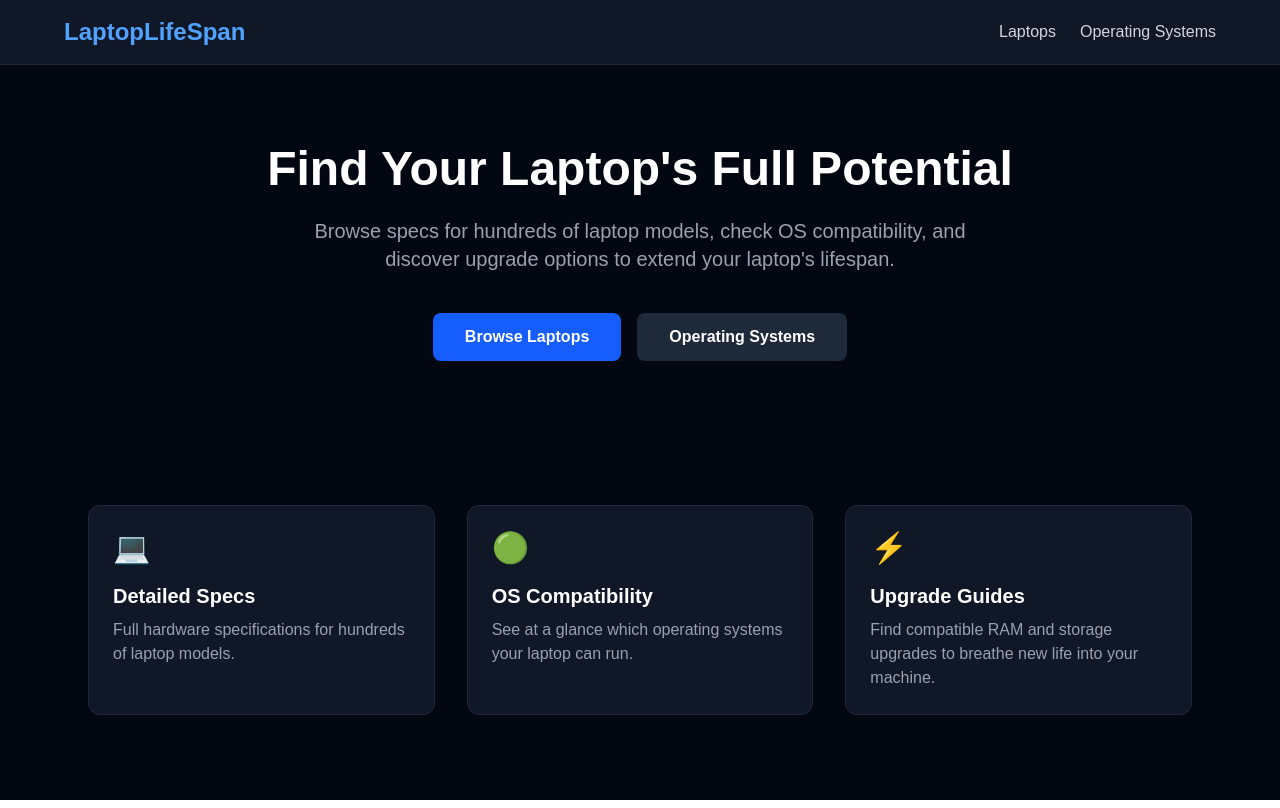
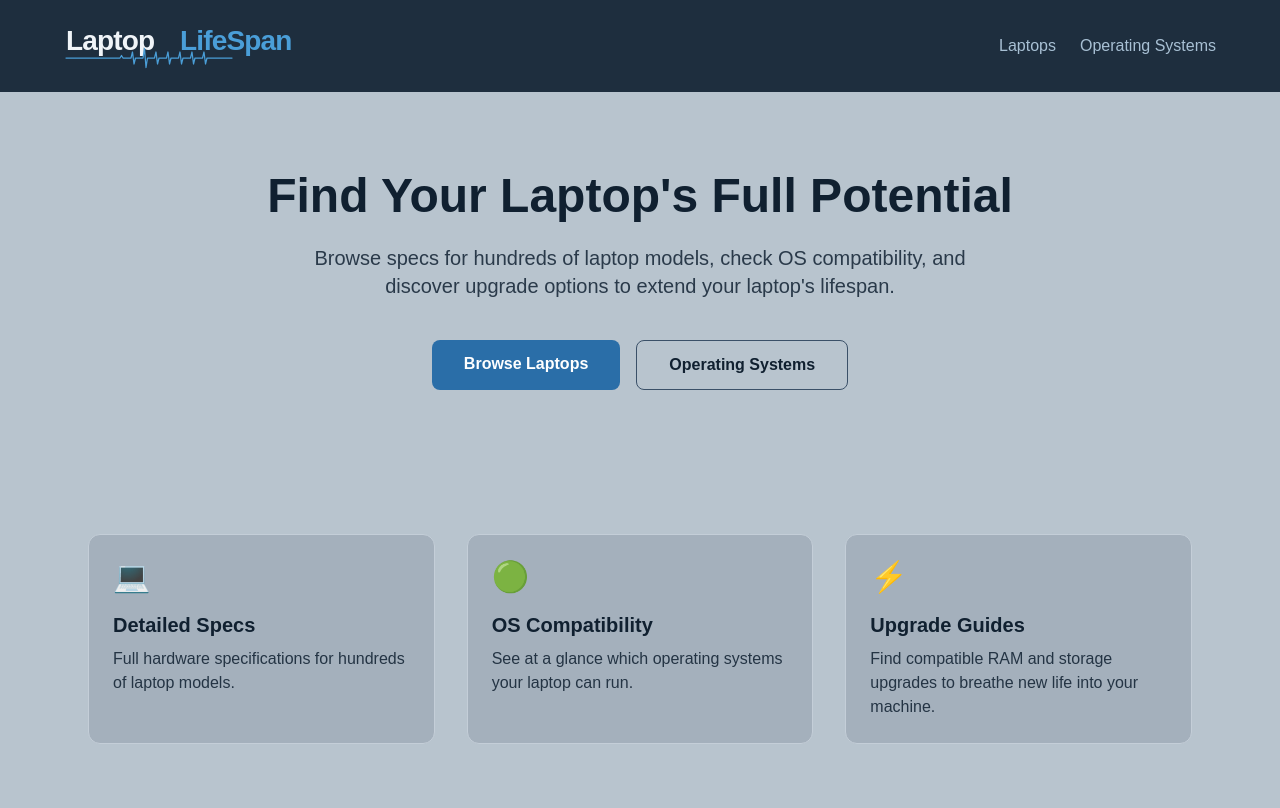
Before and after one commit to laptoplifespan/laptopdb, a Next.js app: page / in a window 1280 px wide. Built offline with nearby package versions, Linux system fonts and the light colour scheme.

Commit message:
apply mist palette and logo across all pages

```diff
--- a/app/laptops/[slug]/page.js
+++ b/app/laptops/[slug]/page.js
@@ -1,7 +1,10 @@
 import Link from 'next/link'
+import Image from 'next/image'
 import { supabase } from '@/lib/supabase'
 import { notFound } from 'next/navigation'
+
 export const dynamic = 'force-dynamic'
+
 export default async function LaptopPage({ params }) {
   const { slug } = await params
 
@@ -24,11 +27,13 @@ export default async function LaptopPage({ params }) {
     .order('name', { ascending: true })
 
   return (
-    <main className="min-h-screen bg-gray-950 text-white">
-      <header className="bg-gray-900 border-b border-gray-800 px-6 py-4">
+    <main style={{backgroundColor: '#B8C4CE'}} className="min-h-screen">
+      <header style={{backgroundColor: '#1E2E3E'}} className="px-6 py-4">
         <div className="max-w-6xl mx-auto flex items-center justify-between">
-          <Link href="/" className="text-2xl font-bold text-blue-400">LaptopLifeSpan</Link>
-          <nav className="flex gap-6 text-gray-300">
+          <Link href="/">
+            <Image src="/laptoplifespan-logo.svg" alt="LaptopLifeSpan" width={340} height={60} priority />
+          </Link>
+          <nav className="flex gap-6" style={{color: '#A8C0D4'}}>
             <Link href="/laptops" className="hover:text-white transition">Laptops</Link>
             <Link href="/os" className="hover:text-white transition">Operating Systems</Link>
           </nav>
@@ -36,7 +41,7 @@ export default async function LaptopPage({ params }) {
       </header>
 
       <div className="max-w-6xl mx-auto px-6 py-12">
-        <Link href="/laptops" className="text-blue-400 hover:text-blue-300 text-sm mb-6 inline-block">
+        <Link href="/laptops" style={{color: '#2A6EA8'}} className="hover:opacity-70 text-sm mb-6 inline-block">
           ← Back to all laptops
         </Link>
 
@@ -44,21 +49,21 @@ export default async function LaptopPage({ params }) {
 
           {/* Main specs */}
           <div className="flex-1">
-            <p className="text-blue-400 font-medium mb-1">{laptop.brand}</p>
-            <h1 className="text-4xl font-bold mb-8">{laptop.model}</h1>
+            <p style={{color: '#2A6EA8'}} className="font-medium mb-1">{laptop.brand}</p>
+            <h1 style={{color: '#102030'}} className="text-4xl font-bold mb-8">{laptop.model}</h1>
 
-            <div className="bg-gray-900 border border-gray-800 rounded-xl p-6">
-              <h2 className="text-xl font-semibold mb-4">Specifications</h2>
+            <div style={{backgroundColor: '#A4B0BC', border: '1px solid #C4CED8'}} className="rounded-xl p-6">
+              <h2 style={{color: '#102030'}} className="text-xl font-semibold mb-4">Specifications</h2>
               <table className="w-full text-sm">
-                <tbody className="divide-y divide-gray-800">
-                  {laptop.year && <tr><td className="py-3 text-gray-400 w-40">Year</td><td className="py-3">{laptop.year}</td></tr>}
-                  {laptop.cpu && <tr><td className="py-3 text-gray-400">CPU</td><td className="py-3">{laptop.cpu}</td></tr>}
-                  {laptop.ram_gb && <tr><td className="py-3 text-gray-400">RAM</td><td className="py-3">{laptop.ram_gb}GB</td></tr>}
-                  {laptop.max_ram_gb && <tr><td className="py-3 text-gray-400">Max RAM</td><td className="py-3">{laptop.max_ram_gb}GB</td></tr>}
-                  {laptop.storage && <tr><td className="py-3 text-gray-400">Storage</td><td className="py-3">{laptop.storage}</td></tr>}
-                  {laptop.gpu && <tr><td className="py-3 text-gray-400">GPU</td><td className="py-3">{laptop.gpu}</td></tr>}
-                  {laptop.display_inches && <tr><td className="py-3 text-gray-400">Display</td><td className="py-3">{laptop.display_inches}" {laptop.display_resolution}</td></tr>}
-                  {laptop.weight_kg && <tr><td className="py-3 text-gray-400">Weight</td><td className="py-3">{laptop.weight_kg}kg</td></tr>}
+                <tbody>
+                  {laptop.year && <tr style={{borderBottom: '1px solid #C4CED8'}}><td className="py-3 w-40" style={{color: '#2A3A4A'}}>Year</td><td className="py-3" style={{color: '#102030'}}>{laptop.year}</td></tr>}
+                  {laptop.cpu && <tr style={{borderBottom: '1px solid #C4CED8'}}><td className="py-3" style={{color: '#2A3A4A'}}>CPU</td><td className="py-3" style={{color: '#102030'}}>{laptop.cpu}</td></tr>}
+                  {laptop.ram_gb && <tr style={{borderBottom: '1px solid #C4CED8'}}><td className="py-3" style={{color: '#2A3A4A'}}>RAM</td><td className="py-3" style={{color: '#102030'}}>{laptop.ram_gb}GB</td></tr>}
+                  {laptop.max_ram_gb && <tr style={{borderBottom: '1px solid #C4CED8'}}><td className="py-3" style={{color: '#2A3A4A'}}>Max RAM</td><td className="py-3" style={{color: '#102030'}}>{laptop.max_ram_gb}GB</td></tr>}
+                  {laptop.storage && <tr style={{borderBottom: '1px solid #C4CED8'}}><td className="py-3" style={{color: '#2A3A4A'}}>Storage</td><td className="py-3" style={{color: '#102030'}}>{laptop.storage}</td></tr>}
+                  {laptop.gpu && <tr style={{borderBottom: '1px solid #C4CED8'}}><td className="py-3" style={{color: '#2A3A4A'}}>GPU</td><td className="py-3" style={{color: '#102030'}}>{laptop.gpu}</td></tr>}
+                  {laptop.display_inches && <tr style={{borderBottom: '1px solid #C4CED8'}}><td className="py-3" style={{color: '#2A3A4A'}}>Display</td><td className="py-3" style={{color: '#102030'}}>{laptop.display_inches}" {laptop.display_resolution}</td></tr>}
+                  {laptop.weight_kg && <tr><td className="py-3" style={{color: '#2A3A4A'}}>Weight</td><td className="py-3" style={{color: '#102030'}}>{laptop.weight_kg}kg</td></tr>}
                 </tbody>
               </table>
             </div>
@@ -66,8 +71,8 @@ export default async function LaptopPage({ params }) {
 
           {/* OS Compatibility Sidebar */}
           <div className="lg:w-72">
-            <div className="bg-gray-900 border border-gray-800 rounded-xl p-6 sticky top-6">
-              <h2 className="text-xl font-semibold mb-4">OS Compatibility</h2>
+            <div style={{backgroundColor: '#A4B0BC', border: '1px solid #C4CED8'}} className="rounded-xl p-6 sticky top-6">
+              <h2 style={{color: '#102030'}} className="text-xl font-semibold mb-4">OS Compatibility</h2>
               <div className="space-y-3">
                 {allOS?.map((os) => {
                   const compat = compatibilityData?.find(c => c.os_id === os.id)
@@ -77,22 +82,22 @@ export default async function LaptopPage({ params }) {
                   return (
                     <div key={os.id} className="flex items-center justify-between">
                       <div>
-                        <p className="text-sm font-medium">{os.name}</p>
-                        {os.version && <p className="text-xs text-gray-500">{os.version}</p>}
+                        <p style={{color: '#102030'}} className="text-sm font-medium">{os.name}</p>
+                        {os.version && <p style={{color: '#2A3A4A'}} className="text-xs">{os.version}</p>}
                       </div>
                       <div className={`w-3 h-3 rounded-full ${
-                        !hasData ? 'bg-gray-600' :
+                        !hasData ? 'bg-gray-400' :
                         isCompatible ? 'bg-green-500' : 'bg-red-500'
                       }`} />
                     </div>
                   )
                 })}
               </div>
-              <p className="text-xs text-gray-600 mt-4">
-  <span className="inline-block w-2 h-2 rounded-full bg-gray-600 mr-1"></span> Unknown &nbsp;
-  <span className="inline-block w-2 h-2 rounded-full bg-green-500 mr-1"></span> Compatible &nbsp;
-  <span className="inline-block w-2 h-2 rounded-full bg-red-500 mr-1"></span> Incompatible
-</p>
+              <div className="text-xs mt-4 flex gap-3" style={{color: '#2A3A4A'}}>
+                <span className="flex items-center gap-1"><span className="inline-block w-2 h-2 rounded-full bg-gray-400"></span> Unknown</span>
+                <span className="flex items-center gap-1"><span className="inline-block w-2 h-2 rounded-full bg-green-500"></span> Compatible</span>
+                <span className="flex items-center gap-1"><span className="inline-block w-2 h-2 rounded-full bg-red-500"></span> Incompatible</span>
+              </div>
             </div>
           </div>
 
--- a/app/laptops/page.js
+++ b/app/laptops/page.js
@@ -1,6 +1,9 @@
 import Link from 'next/link'
+import Image from 'next/image'
 import { supabase } from '@/lib/supabase'
+
 export const dynamic = 'force-dynamic'
+
 export default async function LaptopsPage() {
   const { data: laptops, error } = await supabase
     .from('laptops')
@@ -8,11 +11,13 @@ export default async function LaptopsPage() {
     .order('brand', { ascending: true })
 
   return (
-    <main className="min-h-screen bg-gray-950 text-white">
-      <header className="bg-gray-900 border-b border-gray-800 px-6 py-4">
+    <main style={{backgroundColor: '#B8C4CE'}} className="min-h-screen">
+      <header style={{backgroundColor: '#1E2E3E'}} className="px-6 py-4">
         <div className="max-w-6xl mx-auto flex items-center justify-between">
-          <Link href="/" className="text-2xl font-bold text-blue-400">LaptopLifeSpan</Link>
-          <nav className="flex gap-6 text-gray-300">
+          <Link href="/">
+            <Image src="/laptoplifespan-logo.svg" alt="LaptopLifeSpan" width={340} height={60} priority />
+          </Link>
+          <nav className="flex gap-6" style={{color: '#A8C0D4'}}>
             <Link href="/laptops" className="hover:text-white transition">Laptops</Link>
             <Link href="/os" className="hover:text-white transition">Operating Systems</Link>
           </nav>
@@ -20,12 +25,12 @@ export default async function LaptopsPage() {
       </header>
 
       <div className="max-w-6xl mx-auto px-6 py-12">
-        <h2 className="text-4xl font-bold mb-8">All Laptops</h2>
+        <h2 style={{color: '#102030'}} className="text-4xl font-bold mb-8">All Laptops</h2>
 
-        {error && <p className="text-red-400">Error loading laptops.</p>}
+        {error && <p className="text-red-600">Error loading laptops.</p>}
 
         {!error && laptops?.length === 0 && (
-          <p className="text-gray-400">No laptops in the database yet.</p>
+          <p style={{color: '#2A3A4A'}}>No laptops in the database yet.</p>
         )}
 
         <div className="grid grid-cols-1 md:grid-cols-2 lg:grid-cols-3 gap-6">
@@ -33,11 +38,12 @@ export default async function LaptopsPage() {
             <Link
               key={laptop.id}
               href={`/laptops/${laptop.slug}`}
-              className="bg-gray-900 border border-gray-800 rounded-xl p-6 hover:border-blue-500 transition"
+              className="rounded-xl p-6 transition hover:opacity-90"
+              style={{backgroundColor: '#A4B0BC', border: '1px solid #C4CED8'}}
             >
-              <p className="text-sm text-blue-400 font-medium mb-1">{laptop.brand}</p>
-              <h3 className="text-xl font-semibold mb-2">{laptop.model}</h3>
-              <div className="text-gray-400 text-sm space-y-1">
+              <p style={{color: '#2A6EA8'}} className="text-sm font-medium mb-1">{laptop.brand}</p>
+              <h3 style={{color: '#102030'}} className="text-xl font-semibold mb-2">{laptop.model}</h3>
+              <div className="text-sm space-y-1" style={{color: '#243444'}}>
                 {laptop.cpu && <p>CPU: {laptop.cpu}</p>}
                 {laptop.ram_gb && <p>RAM: {laptop.ram_gb}GB</p>}
                 {laptop.year && <p>Year: {laptop.year}</p>}
--- a/app/page.js
+++ b/app/page.js
@@ -1,13 +1,16 @@
 import Link from 'next/link'
+import Image from 'next/image'
 
 export default function Home() {
   return (
-    <main className="min-h-screen bg-gray-950 text-white">
+    <main style={{backgroundColor: '#B8C4CE'}} className="min-h-screen">
       {/* Header */}
-      <header className="bg-gray-900 border-b border-gray-800 px-6 py-4">
+      <header style={{backgroundColor: '#1E2E3E'}} className="px-6 py-4">
         <div className="max-w-6xl mx-auto flex items-center justify-between">
-          <h1 className="text-2xl font-bold text-blue-400">LaptopLifeSpan</h1>
-          <nav className="flex gap-6 text-gray-300">
+          <Link href="/">
+            <Image src="/laptoplifespan-logo.svg" alt="LaptopLifeSpan" width={340} height={60} priority />
+          </Link>
+          <nav className="flex gap-6" style={{color: '#A8C0D4'}}>
             <Link href="/laptops" className="hover:text-white transition">Laptops</Link>
             <Link href="/os" className="hover:text-white transition">Operating Systems</Link>
           </nav>
@@ -15,16 +18,16 @@ export default function Home() {
       </header>
 
       {/* Hero */}
-      <section className="max-w-6xl mx-auto px-6 py-20 text-center">
-        <h2 className="text-5xl font-bold mb-6">Find Your Laptop's Full Potential</h2>
-        <p className="text-xl text-gray-400 mb-10 max-w-2xl mx-auto">
+      <section style={{backgroundColor: '#B8C4CE'}} className="max-w-6xl mx-auto px-6 py-20 text-center">
+        <h2 style={{color: '#102030'}} className="text-5xl font-bold mb-6">Find Your Laptop's Full Potential</h2>
+        <p style={{color: '#2A3A4A'}} className="text-xl mb-10 max-w-2xl mx-auto">
           Browse specs for hundreds of laptop models, check OS compatibility, and discover upgrade options to extend your laptop's lifespan.
         </p>
         <div className="flex gap-4 justify-center">
-          <Link href="/laptops" className="bg-blue-600 hover:bg-blue-500 text-white px-8 py-3 rounded-lg font-semibold transition">
+          <Link href="/laptops" style={{backgroundColor: '#2A6EA8', color: '#FFFFFF'}} className="px-8 py-3 rounded-lg font-semibold transition hover:opacity-90">
             Browse Laptops
           </Link>
-          <Link href="/os" className="bg-gray-800 hover:bg-gray-700 text-white px-8 py-3 rounded-lg font-semibold transition">
+          <Link href="/os" style={{color: '#102030', border: '1px solid #3A5068'}} className="px-8 py-3 rounded-lg font-semibold transition hover:opacity-70">
             Operating Systems
           </Link>
         </div>
@@ -32,20 +35,20 @@ export default function Home() {
 
       {/* Features */}
       <section className="max-w-6xl mx-auto px-6 py-16 grid grid-cols-1 md:grid-cols-3 gap-8">
-        <div className="bg-gray-900 rounded-xl p-6 border border-gray-800">
+        <div style={{backgroundColor: '#A4B0BC', border: '1px solid #C4CED8'}} className="rounded-xl p-6">
           <div className="text-3xl mb-4">💻</div>
-          <h3 className="text-xl font-semibold mb-2">Detailed Specs</h3>
-          <p className="text-gray-400">Full hardware specifications for hundreds of laptop models.</p>
+          <h3 style={{color: '#102030'}} className="text-xl font-semibold mb-2">Detailed Specs</h3>
+          <p style={{color: '#243444'}}>Full hardware specifications for hundreds of laptop models.</p>
         </div>
-        <div className="bg-gray-900 rounded-xl p-6 border border-gray-800">
+        <div style={{backgroundColor: '#A4B0BC', border: '1px solid #C4CED8'}} className="rounded-xl p-6">
           <div className="text-3xl mb-4">🟢</div>
-          <h3 className="text-xl font-semibold mb-2">OS Compatibility</h3>
-          <p className="text-gray-400">See at a glance which operating systems your laptop can run.</p>
+          <h3 style={{color: '#102030'}} className="text-xl font-semibold mb-2">OS Compatibility</h3>
+          <p style={{color: '#243444'}}>See at a glance which operating systems your laptop can run.</p>
         </div>
-        <div className="bg-gray-900 rounded-xl p-6 border border-gray-800">
+        <div style={{backgroundColor: '#A4B0BC', border: '1px solid #C4CED8'}} className="rounded-xl p-6">
           <div className="text-3xl mb-4">⚡</div>
-          <h3 className="text-xl font-semibold mb-2">Upgrade Guides</h3>
-          <p className="text-gray-400">Find compatible RAM and storage upgrades to breathe new life into your machine.</p>
+          <h3 style={{color: '#102030'}} className="text-xl font-semibold mb-2">Upgrade Guides</h3>
+          <p style={{color: '#243444'}}>Find compatible RAM and storage upgrades to breathe new life into your machine.</p>
         </div>
       </section>
     </main>
```
Also changed, not shown: public/laptoplifespan-logo.svg (added).
